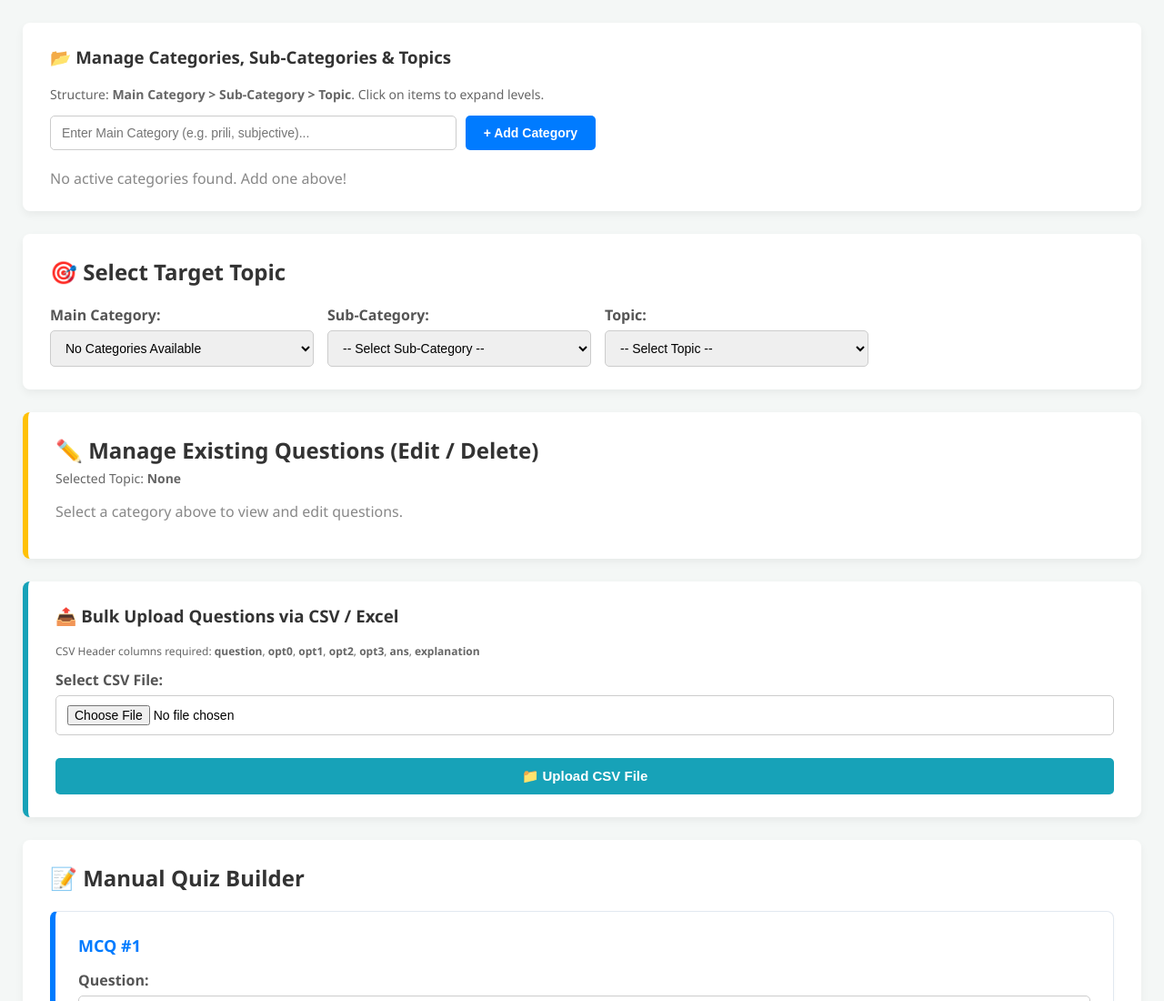
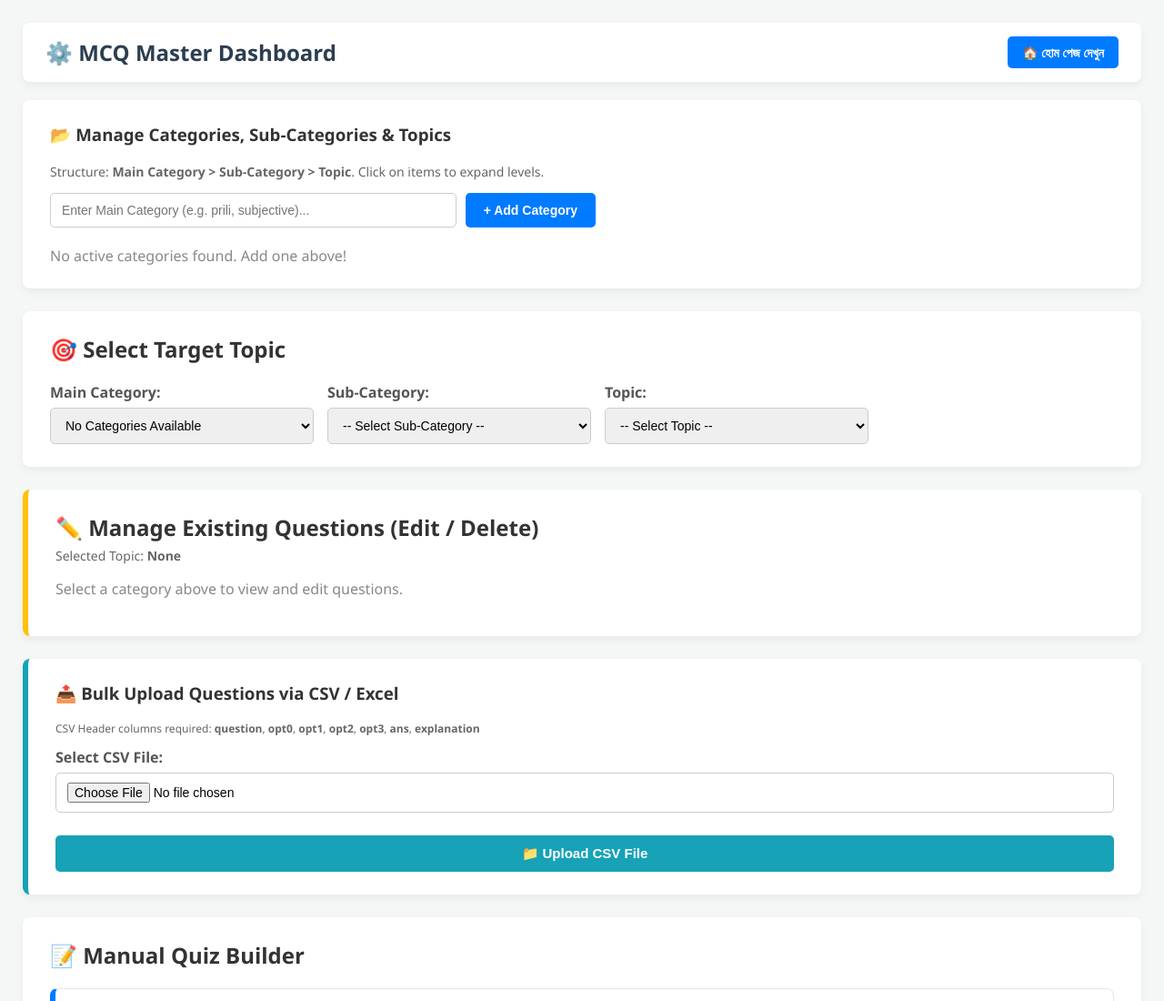
Before and after one commit to mosabber480/mosabber-quiz-app, a website: page dashboard.html in a window 1280 px wide. Shown: the top 1100 px of the page at 91% size. Drawn offline with Linux system fonts and the light colour scheme; no server answers.

Commit message:
Update dashboard header button text to '🏠 হোম পেজ দেখুন'

```diff
--- a/dashboard.html
+++ b/dashboard.html
@@ -13,6 +13,35 @@
             max-width: 1600px;
             margin: 0 auto;
         }
+
+        /* Top Header Action Bar */
+        .dashboard-header {
+            display: flex;
+            justify-content: space-between;
+            align-items: center;
+            margin-bottom: 20px;
+            background: white;
+            padding: 15px 25px;
+            border-radius: 8px;
+            box-shadow: 0 4px 10px rgba(0,0,0,0.05);
+        }
+
+        .btn-home {
+            background-color: #007bff;
+            color: white;
+            text-decoration: none;
+            padding: 8px 16px;
+            border-radius: 5px;
+            font-weight: bold;
+            font-size: 14px;
+            display: inline-flex;
+            align-items: center;
+            transition: background-color 0.2s ease;
+        }
+        .btn-home:hover {
+            background-color: #0056b3;
+        }
+
         .box {
             background: white;
             padding: 25px 30px;
@@ -152,10 +181,17 @@
             .btn-cat-add { width: 100%; }
             .inline-add-box { flex-direction: column; }
             .topic-header-bar { flex-direction: column; align-items: flex-start; gap: 10px; }
+            .dashboard-header { flex-direction: column; align-items: flex-start; gap: 12px; }
         }
     </style>
 </head>
 <body>
+
+    <!-- 0. Header with Home Button -->
+    <div class="dashboard-header">
+        <h2 style="margin:0; color:#2c3e50;">⚙️ MCQ Master Dashboard</h2>
+        <a href="index.html" class="btn-home">🏠 হোম পেজ দেখুন</a>
+    </div>
 
     <!-- ১. Category & Sub-Category Manager Section -->
     <div class="box">
```
